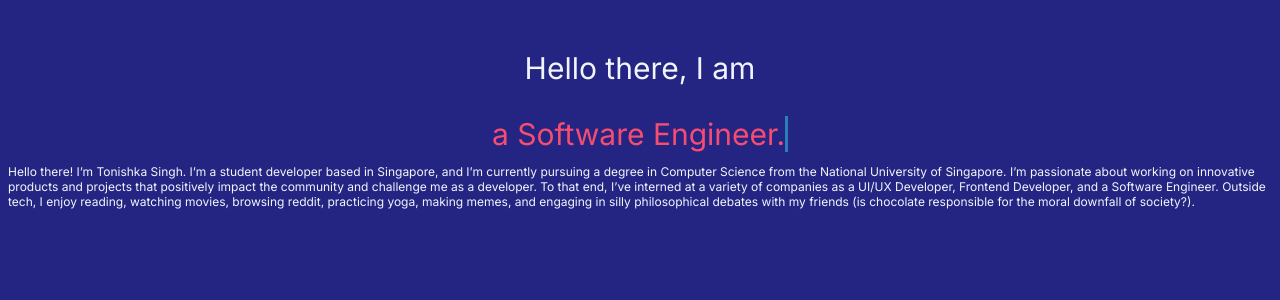
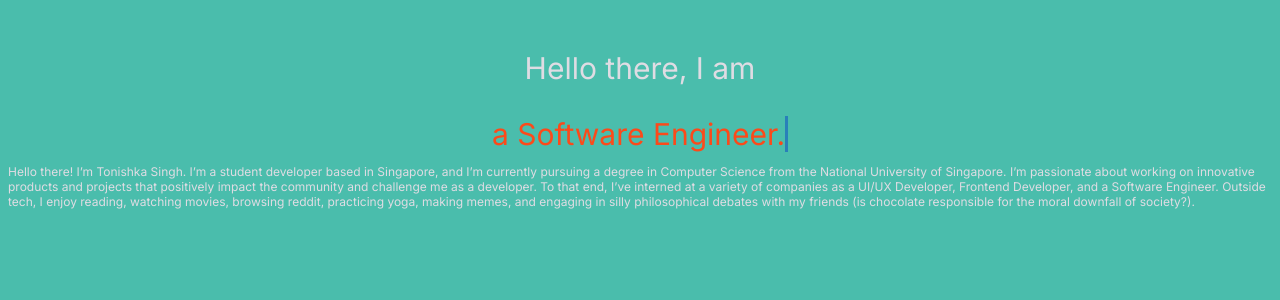
Before and after one commit to tonishka/tonishka.github.io, a Jekyll site: the page index.html, which Jekyll copies as it is, in a window 1280 px wide. Shown: the top 300 px of the page. Built offline with Jekyll 4.4.1, drawn with Linux system fonts in a browser that asks for light colours.

Commit message:
Change color scheme

```diff
--- a/index.html
+++ b/index.html
@@ -9,10 +9,10 @@
 <style type="text/css">
 body {
 	font-size: 30px;
-	background: #242582;
+	background: #4abdac;
     background-size: cover;
     font-family: Inter;
-    color: #f0f5fc;
+    color: #dfdce3;
 }
 
 #container {
@@ -22,7 +22,7 @@ body {
 
 #text {
 	display: inline-block;
-	color: #f64c72;
+	color: #fc4a1a;
 	border-right: 3px solid #2980b9;
 }
 
```
